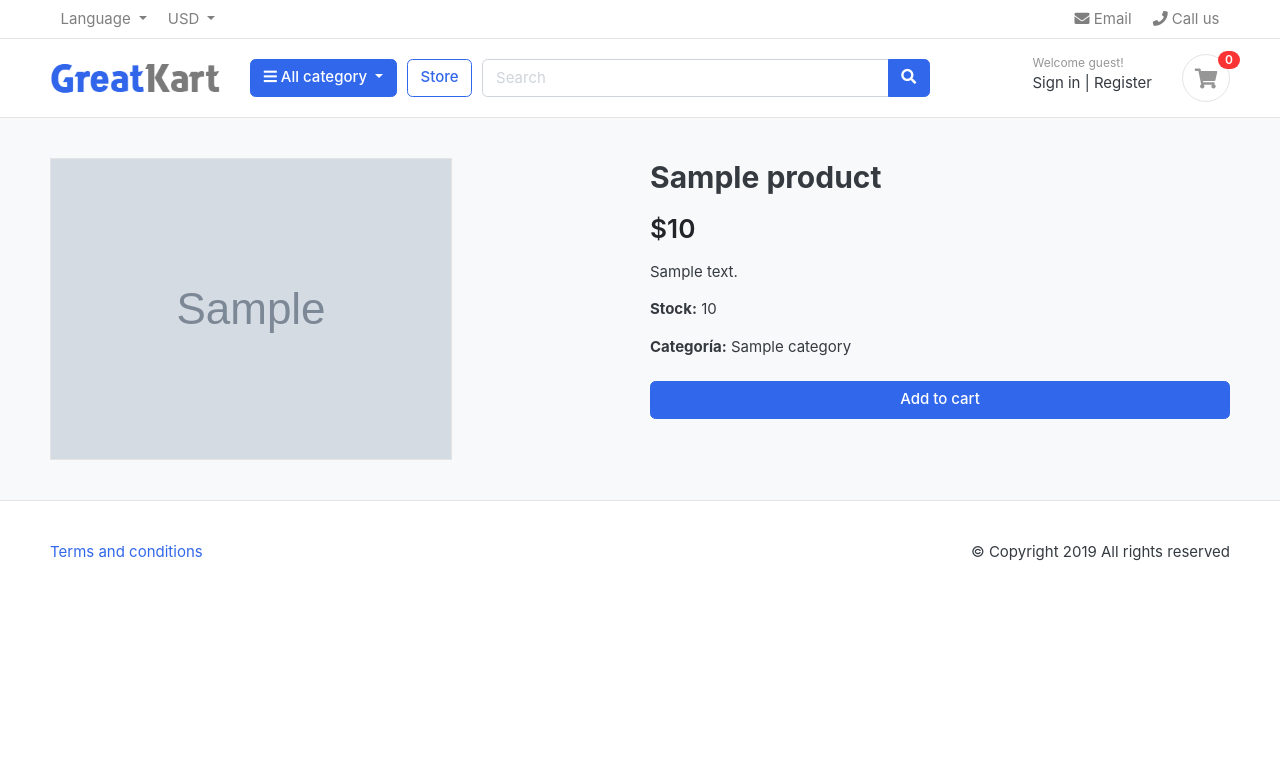
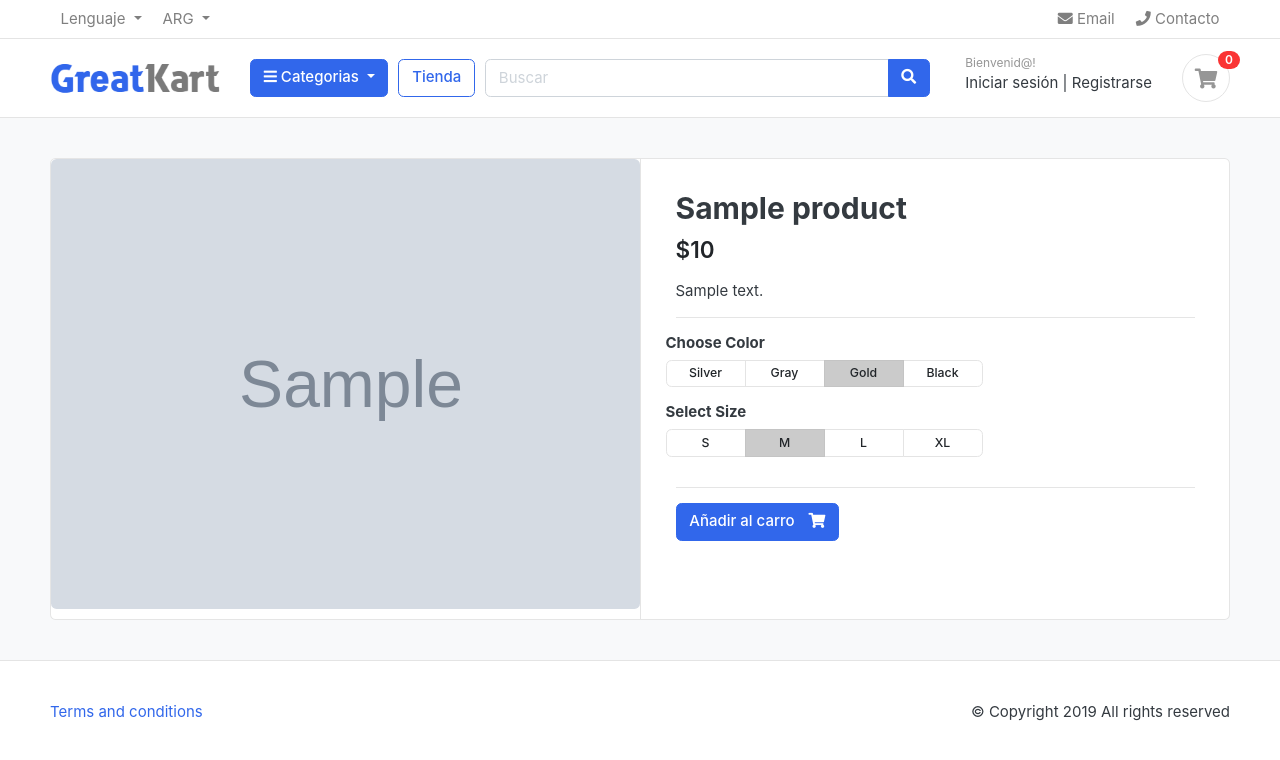
Before and after one commit to Bisabellaa/ecommerce_s, a Django app: a page that uses templates/includes/navbar.html in a window 1280 px wide. Shown: the top 760 px of the page. Run offline with Django 5.2, Linux system fonts and the light colour scheme; tables that the repository leaves empty hold one stand-in row (values such as "Sample post"); grey boxes marked "Sample" are stand-in pictures; some libraries are stand-ins or nearby versions; some web fonts are replaced.

Commit message:
modifique los archivos del store mejore el diseño

```diff
--- a/category/models.py
+++ b/category/models.py
@@ -1,4 +1,5 @@
 from django.db import models
+from django.urls import reverse
 
 # Create your models here.
 
@@ -14,3 +15,6 @@ class Category(models.Model):
 
     def __str__(self):
         return self.category_name
+
+    def get_url(self):
+        return reverse('products_by_category', args=[self.slug])
--- a/templates/includes/navbar.html
+++ b/templates/includes/navbar.html
@@ -8,25 +8,21 @@
   <div class="collapse navbar-collapse" id="navbarTop4">
     <ul class="navbar-nav mr-auto">
     	<li class="nav-item dropdown">
-		 	<a href="#" class="nav-link dropdown-toggle" data-toggle="dropdown">   Language </a>
+		 	<a href="#" class="nav-link dropdown-toggle" data-toggle="dropdown">  Lenguaje </a>
 		    <ul class="dropdown-menu small">
-				<li><a class="dropdown-item" href="#">English</a></li>
-				<li><a class="dropdown-item" href="#">Arabic</a></li>
-				<li><a class="dropdown-item" href="#">Russian </a></li>
+				<li><a class="dropdown-item" href="#">Español</a></li>
 		    </ul>
 		</li>
 		<li class="nav-item dropdown">
-			<a href="#" class="nav-link dropdown-toggle" data-toggle="dropdown"> USD </a>
+			<a href="#" class="nav-link dropdown-toggle" data-toggle="dropdown"> ARG </a>
 			<ul class="dropdown-menu small">
-				<li><a class="dropdown-item" href="#">EUR</a></li>
-				<li><a class="dropdown-item" href="#">AED</a></li>
-				<li><a class="dropdown-item" href="#">RUBL </a></li>
+				<li><a class="dropdown-item" href="#">ESP</a></li>
 		    </ul>
 		</li>
     </ul>
     <ul class="navbar-nav">
 		<li><a href="#" class="nav-link"> <i class="fa fa-envelope"></i> Email </a></li>
-		<li><a href="#" class="nav-link"> <i class="fa fa-phone"></i> Call us </a></li>
+		<li><a href="#" class="nav-link"> <i class="fa fa-phone"></i> Contacto </a></li>
 	</ul> <!-- list-inline //  -->
   </div> <!-- navbar-collapse .// -->
 </div> <!-- container //  -->
@@ -43,20 +39,21 @@
 	<div class="col-lg col-sm col-md col-6 flex-grow-0">
 		<div class="category-wrap dropdown d-inline-block float-right">
 			<button type="button" class="btn btn-primary dropdown-toggle" data-toggle="dropdown">
-				<i class="fa fa-bars"></i> All category
+				<i class="fa fa-bars"></i> Categorias
 			</button>
 			<div class="dropdown-menu">
+				<a class="dropdown-item" href="{% url 'store' %}">Todos los productos</a>
 				{% for category in categories %}
-				<a class="dropdown-item" href="{% url 'products_by_category' category.slug %}">{{ category.category_name }}</a>
+				<a class="dropdown-item" href="{{ category.get_url }}">{{ category.category_name }}</a>
 				{% endfor %}
 			</div>
 		</div>  <!-- category-wrap.// -->
 	</div> <!-- col.// -->
-	<a href="{% url 'store' %}" class="btn btn-outline-primary">Store</a>
+	<a href="{% url 'store' %}" class="btn btn-outline-primary">Tienda</a>
 	<div class="col-lg  col-md-6 col-sm-12 col">
 		<form action="#" class="search">
 			<div class="input-group w-100">
-			    <input type="text" class="form-control" style="width:60%;" placeholder="Search">
+			    <input type="text" class="form-control" style="width:60%;" placeholder="Buscar">
 			    <div class="input-group-append">
 			      <button class="btn btn-primary" type="submit">
 			        <i class="fa fa-search"></i>
@@ -68,10 +65,10 @@
 	<div class="col-lg-3 col-sm-6 col-8 order-2 order-lg-3">
 				<div class="d-flex justify-content-end mb-3 mb-lg-0">
 					<div class="widget-header">
-						<small class="title text-muted">Welcome guest!</small>
+						<small class="title text-muted">Bienvenid@!</small>
 						<div>
-							<a href="{% url 'signin' %}">Sign in</a> <span class="dark-transp"> | </span>
-							<a href="{% url 'register' %}"> Register</a>
+							<a href="{% url 'signin' %}">Iniciar sesión</a> <span class="dark-transp"> | </span>
+							<a href="{% url 'register' %}"> Registrarse</a>
 						</div>
 					</div>
 					<a href="{% url 'cart' %}" class="widget-header pl-3 ml-3">
--- a/templates/store/product-detail.html
+++ b/templates/store/product-detail.html
@@ -5,21 +5,74 @@
 <section class="section-content padding-y bg">
 <div class="container">
 
-<div class="row">
-	<div class="col-md-6">
-		{% if product.images %}
-		<img src="{{ product.images.url }}" class="border img-fluid">
-		{% endif %}
-	</div>
-	<div class="col-md-6">
-		<h2 class="title">{{ product.product_name }}</h2>
-		<p class="price mt-3 h3">${{ product.price }}</p>
-		<p class="mt-3">{{ product.description }}</p>
-		<p class="mt-2"><strong>Stock:</strong> {{ product.stock }}</p>
-		<p class="mt-2"><strong>Categoría:</strong> {{ product.category }}</p>
-		<a href="#" class="btn btn-primary btn-block mt-4">Add to cart</a>
-	</div>
-</div>
+<!-- ============================ COMPONENT 1 ================================= -->
+<div class="card">
+	<div class="row no-gutters">
+		<aside class="col-md-6">
+			<article class="gallery-wrap">
+				<div class="img-big-wrap">
+					{% if product.images %}
+					<a href="#"><img src="{{ product.images.url }}"></a>
+					{% endif %}
+				</div> <!-- img-big-wrap.// -->
+			</article> <!-- gallery-wrap .end// -->
+		</aside>
+		<main class="col-md-6 border-left">
+			<article class="content-body">
+
+				<h2 class="title">{{ product.product_name }}</h2>
+
+				<div class="mb-3">
+					<var class="price h4">${{ product.price }}</var>
+				</div>
+
+				<p>{{ product.description }}</p>
+
+				<hr>
+				<div class="row">
+					<div class="item-option-select">
+						<h6>Choose Color</h6>
+						<div class="btn-group btn-group-sm btn-group-toggle" data-toggle="buttons">
+						  <label class="btn btn-light">
+						    <input type="radio" name="radio_color"> Silver
+						  </label>
+						  <label class="btn btn-light">
+						    <input type="radio" name="radio_color"> Gray
+						  </label>
+						  <label class="btn btn-light active">
+						    <input type="radio" name="radio_color" checked> Gold
+						  </label>
+						  <label class="btn btn-light">
+						    <input type="radio" name="radio_color"> Black
+						  </label>
+						</div>
+					</div>
+				</div> <!-- row.// -->
+				<div class="row">
+					<div class="item-option-select">
+						<h6>Select Size</h6>
+						<div class="btn-group btn-group-sm btn-group-toggle" data-toggle="buttons">
+						  <label class="btn btn-light">
+						    <input type="radio" name="radio_size"> S
+						  </label>
+						  <label class="btn btn-light active">
+						    <input type="radio" name="radio_size" checked> M
+						  </label>
+						  <label class="btn btn-light">
+						    <input type="radio" name="radio_size"> L
+						  </label>
+						  <label class="btn btn-light">
+						    <input type="radio" name="radio_size"> XL
+						  </label>
+						</div>
+					</div>
+				</div> <!-- row.// -->
+				<hr>
+				<a href="#" class="btn btn-primary"> <span class="text">Añadir al carro</span> <i class="fas fa-shopping-cart"></i> </a>
+			</article> <!-- product-info-aside .// -->
+		</main> <!-- col.// -->
+	</div> <!-- row.// -->
+</div> <!-- card.// -->
 
 </div>
 </section>
```
Also changed, not shown: templates/home.html (+1 -78 lines), templates/store/store.html (+17 -20 lines).
